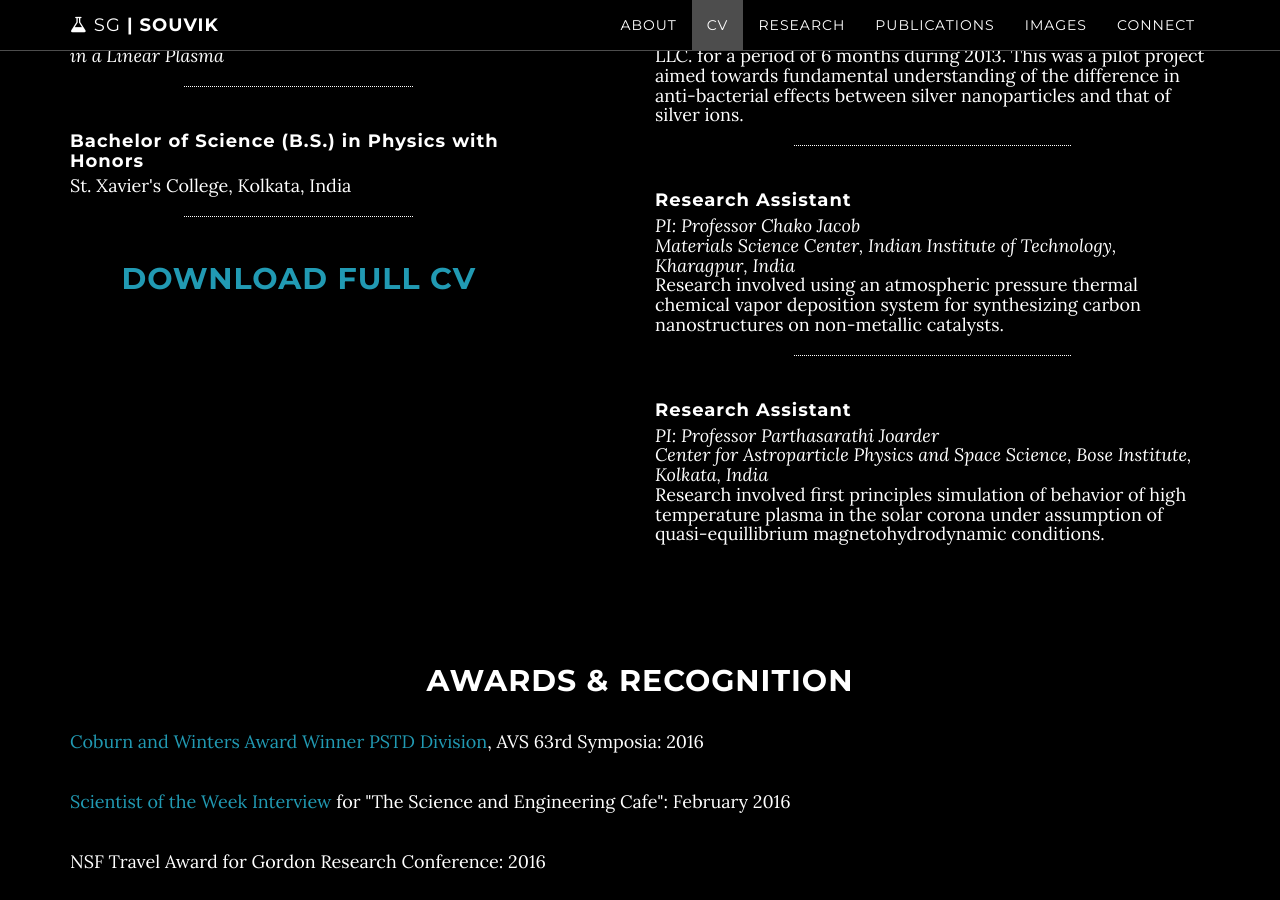
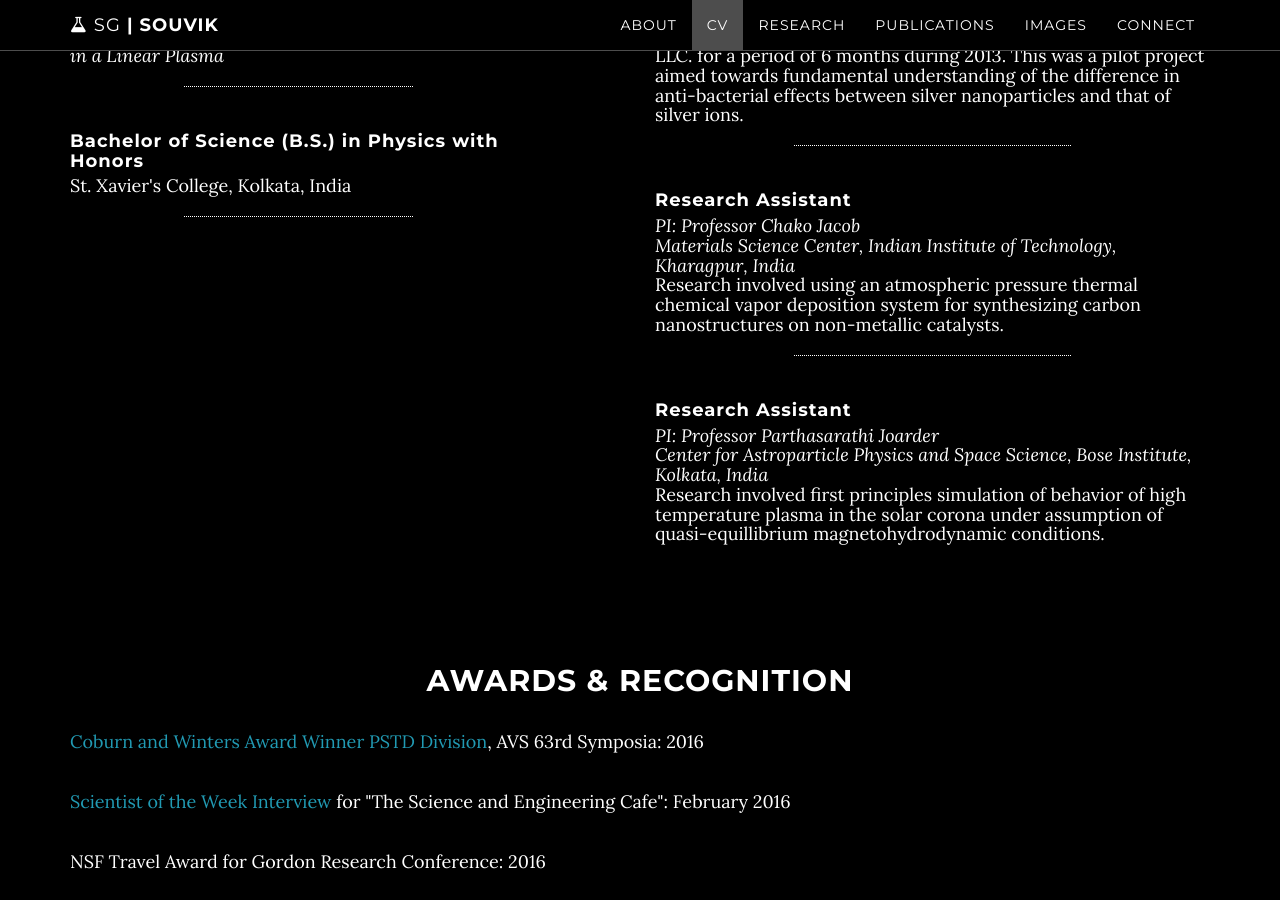
Before and after one commit to SouvikSG/souviksg.github.io, a Jekyll site: the page built from index.html, in a window 1280 px wide and 900 px high, scrolled down 3125 px. Built offline with Jekyll 4.4.1, drawn with Linux system fonts in a browser that asks for light colours.

Commit message:
Update cv.html

```diff
--- a/_includes/cv.html
+++ b/_includes/cv.html
@@ -37,7 +37,7 @@
 <p>St. Xavier's College, Kolkata, India</p>
 
 <hr></hr>
-<h2><a href="img/souvik_cv.pdf">Download Full CV</a></h2>
+<!-- <h2><a href="img/souvik_cv.pdf">Download Full CV</a></h2> -->
    </div>
 
    <div class="col-sm-1">
```
